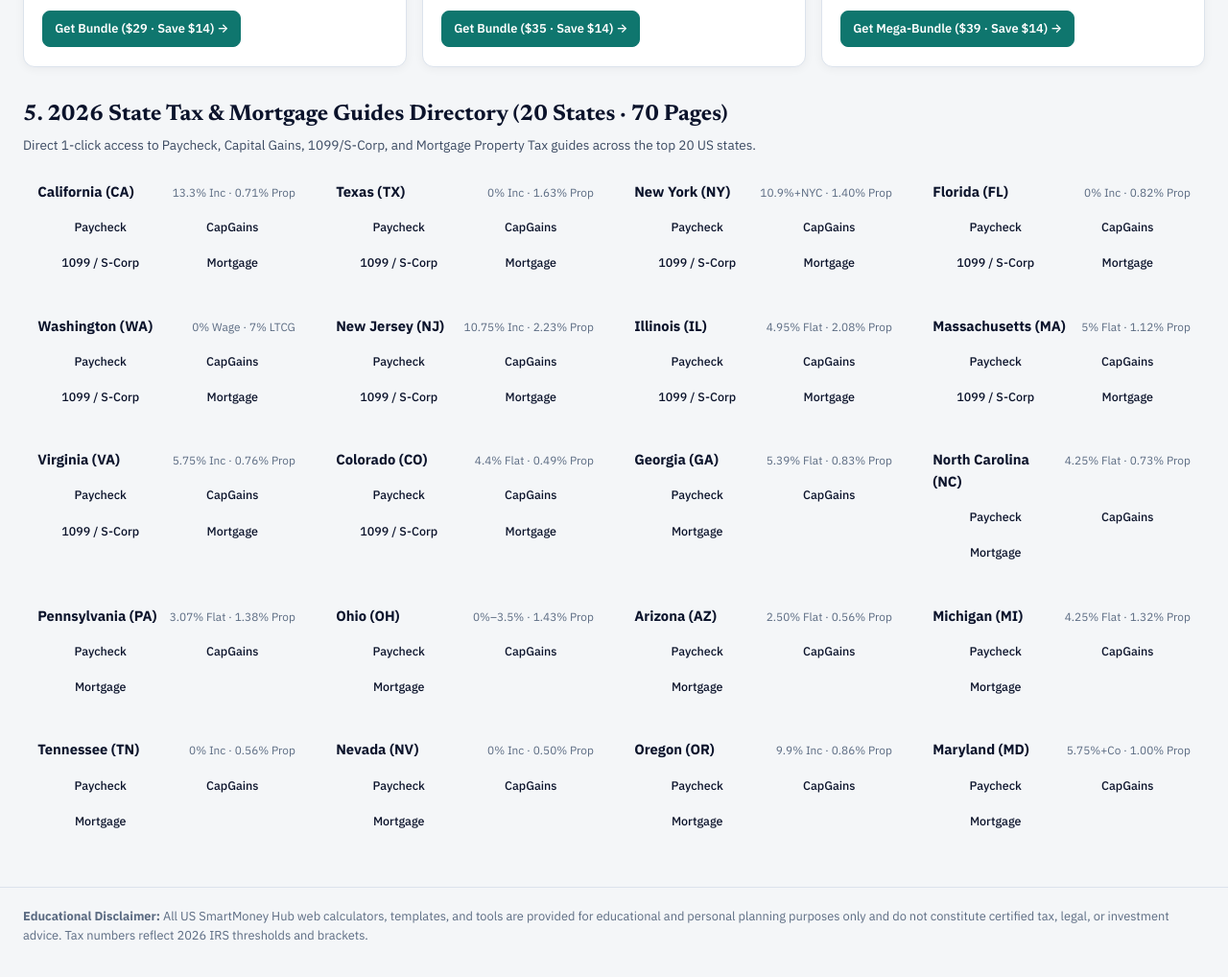
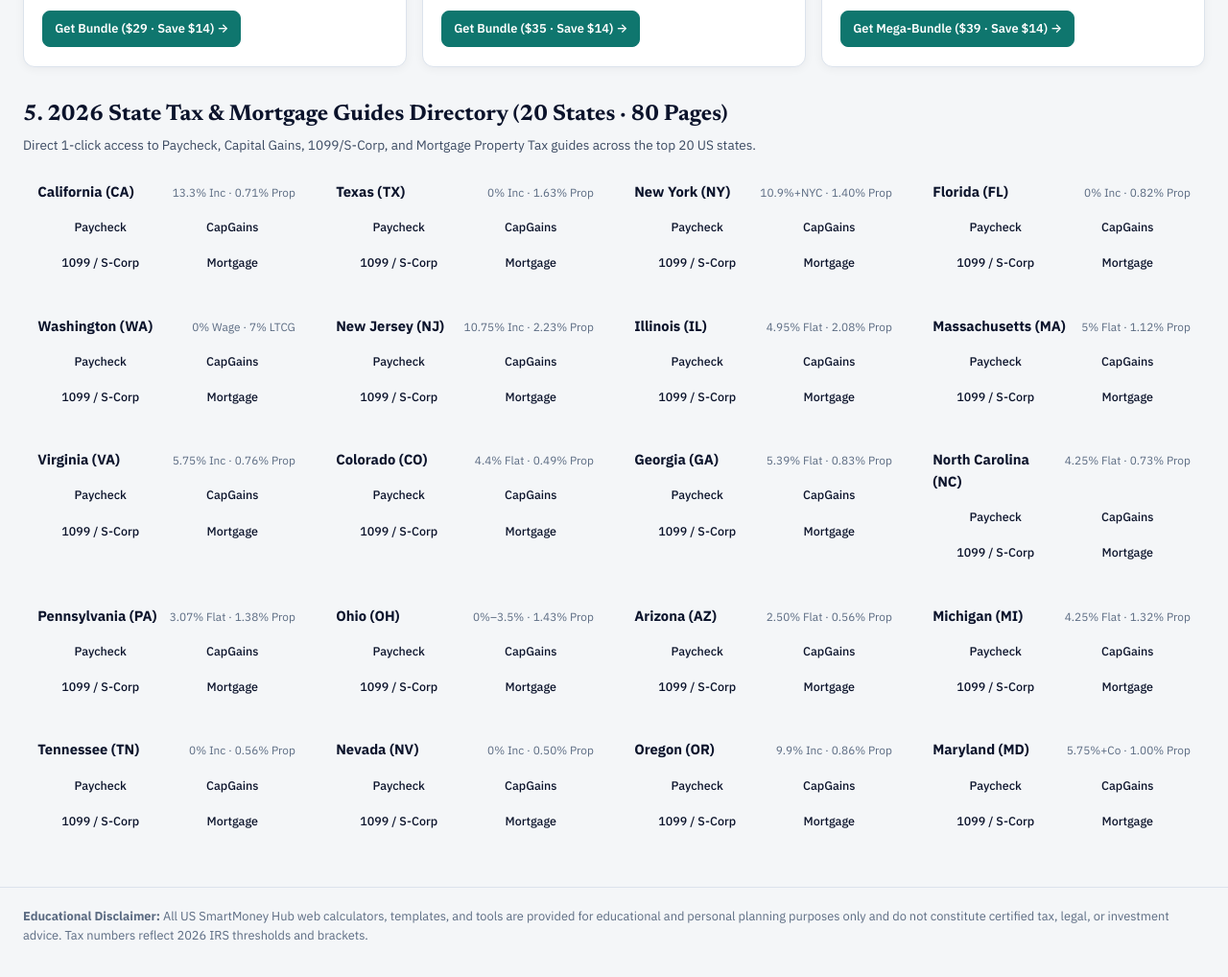
Before and after one commit to Dinhduy2702/us-finance-toolkit-hub, a plain HTML site: page index.html in a window 1280 px wide. Shown: the part 3428-4446 px from the top of the page at 96% size. Drawn offline with Linux system fonts and the light colour scheme.

Commit message:
feat(seo): complete 80-page State Directory on Hub (20 US states x 4 verticals)

```diff
--- a/index.html
+++ b/index.html
@@ -113,7 +113,7 @@
     <section class="state-dir-section" id="sec-states" aria-label="2026 State Tax and Mortgage Guides Directory">
       <div class="section-head">
         <div>
-          <h2>5. 2026 State Tax &amp; Mortgage Guides Directory (20 States · 70 Pages)</h2>
+          <h2>5. 2026 State Tax &amp; Mortgage Guides Directory (20 States · 80 Pages)</h2>
           <p class="section-sub">Direct 1-click access to Paycheck, Capital Gains, 1099/S-Corp, and Mortgage Property Tax guides across the top 20 US states.</p>
         </div>
       </div>
@@ -247,6 +247,7 @@
           <div class="state-dir-links">
             <a href="https://dinhduy2702.github.io/us-smart-money-calculators/states/georgia-paycheck-tax-2026.html" target="_blank" rel="noopener noreferrer">Paycheck</a>
             <a href="https://dinhduy2702.github.io/us-capgain-tax-calculator/states/georgia-capital-gains-tax-2026.html" target="_blank" rel="noopener noreferrer">CapGains</a>
+            <a href="https://dinhduy2702.github.io/us-solotax-planner/states/georgia-1099-tax-2026.html" target="_blank" rel="noopener noreferrer">1099 / S-Corp</a>
             <a href="https://dinhduy2702.github.io/us-mortgage-rent-vs-buy-calculator/states/georgia-mortgage-property-tax-2026.html" target="_blank" rel="noopener noreferrer">Mortgage</a>
           </div>
         </div>
@@ -258,6 +259,7 @@
           <div class="state-dir-links">
             <a href="https://dinhduy2702.github.io/us-smart-money-calculators/states/north-carolina-paycheck-tax-2026.html" target="_blank" rel="noopener noreferrer">Paycheck</a>
             <a href="https://dinhduy2702.github.io/us-capgain-tax-calculator/states/north-carolina-capital-gains-tax-2026.html" target="_blank" rel="noopener noreferrer">CapGains</a>
+            <a href="https://dinhduy2702.github.io/us-solotax-planner/states/north-carolina-1099-tax-2026.html" target="_blank" rel="noopener noreferrer">1099 / S-Corp</a>
             <a href="https://dinhduy2702.github.io/us-mortgage-rent-vs-buy-calculator/states/north-carolina-mortgage-property-tax-2026.html" target="_blank" rel="noopener noreferrer">Mortgage</a>
           </div>
         </div>
@@ -269,6 +271,7 @@
           <div class="state-dir-links">
             <a href="https://dinhduy2702.github.io/us-smart-money-calculators/states/pennsylvania-paycheck-tax-2026.html" target="_blank" rel="noopener noreferrer">Paycheck</a>
             <a href="https://dinhduy2702.github.io/us-capgain-tax-calculator/states/pennsylvania-capital-gains-tax-2026.html" target="_blank" rel="noopener noreferrer">CapGains</a>
+            <a href="https://dinhduy2702.github.io/us-solotax-planner/states/pennsylvania-1099-tax-2026.html" target="_blank" rel="noopener noreferrer">1099 / S-Corp</a>
             <a href="https://dinhduy2702.github.io/us-mortgage-rent-vs-buy-calculator/states/pennsylvania-mortgage-property-tax-2026.html" target="_blank" rel="noopener noreferrer">Mortgage</a>
           </div>
         </div>
@@ -280,6 +283,7 @@
           <div class="state-dir-links">
             <a href="https://dinhduy2702.github.io/us-smart-money-calculators/states/ohio-paycheck-tax-2026.html" target="_blank" rel="noopener noreferrer">Paycheck</a>
             <a href="https://dinhduy2702.github.io/us-capgain-tax-calculator/states/ohio-capital-gains-tax-2026.html" target="_blank" rel="noopener noreferrer">CapGains</a>
+            <a href="https://dinhduy2702.github.io/us-solotax-planner/states/ohio-1099-tax-2026.html" target="_blank" rel="noopener noreferrer">1099 / S-Corp</a>
             <a href="https://dinhduy2702.github.io/us-mortgage-rent-vs-buy-calculator/states/ohio-mortgage-property-tax-2026.html" target="_blank" rel="noopener noreferrer">Mortgage</a>
           </div>
         </div>
@@ -291,6 +295,7 @@
           <div class="state-dir-links">
             <a href="https://dinhduy2702.github.io/us-smart-money-calculators/states/arizona-paycheck-tax-2026.html" target="_blank" rel="noopener noreferrer">Paycheck</a>
             <a href="https://dinhduy2702.github.io/us-capgain-tax-calculator/states/arizona-capital-gains-tax-2026.html" target="_blank" rel="noopener noreferrer">CapGains</a>
+            <a href="https://dinhduy2702.github.io/us-solotax-planner/states/arizona-1099-tax-2026.html" target="_blank" rel="noopener noreferrer">1099 / S-Corp</a>
             <a href="https://dinhduy2702.github.io/us-mortgage-rent-vs-buy-calculator/states/arizona-mortgage-property-tax-2026.html" target="_blank" rel="noopener noreferrer">Mortgage</a>
           </div>
         </div>
@@ -302,6 +307,7 @@
           <div class="state-dir-links">
             <a href="https://dinhduy2702.github.io/us-smart-money-calculators/states/michigan-paycheck-tax-2026.html" target="_blank" rel="noopener noreferrer">Paycheck</a>
             <a href="https://dinhduy2702.github.io/us-capgain-tax-calculator/states/michigan-capital-gains-tax-2026.html" target="_blank" rel="noopener noreferrer">CapGains</a>
+            <a href="https://dinhduy2702.github.io/us-solotax-planner/states/michigan-1099-tax-2026.html" target="_blank" rel="noopener noreferrer">1099 / S-Corp</a>
             <a href="https://dinhduy2702.github.io/us-mortgage-rent-vs-buy-calculator/states/michigan-mortgage-property-tax-2026.html" target="_blank" rel="noopener noreferrer">Mortgage</a>
           </div>
         </div>
@@ -313,6 +319,7 @@
           <div class="state-dir-links">
             <a href="https://dinhduy2702.github.io/us-smart-money-calculators/states/tennessee-paycheck-tax-2026.html" target="_blank" rel="noopener noreferrer">Paycheck</a>
             <a href="https://dinhduy2702.github.io/us-capgain-tax-calculator/states/tennessee-capital-gains-tax-2026.html" target="_blank" rel="noopener noreferrer">CapGains</a>
+            <a href="https://dinhduy2702.github.io/us-solotax-planner/states/tennessee-1099-tax-2026.html" target="_blank" rel="noopener noreferrer">1099 / S-Corp</a>
             <a href="https://dinhduy2702.github.io/us-mortgage-rent-vs-buy-calculator/states/tennessee-mortgage-property-tax-2026.html" target="_blank" rel="noopener noreferrer">Mortgage</a>
           </div>
         </div>
@@ -324,6 +331,7 @@
           <div class="state-dir-links">
             <a href="https://dinhduy2702.github.io/us-smart-money-calculators/states/nevada-paycheck-tax-2026.html" target="_blank" rel="noopener noreferrer">Paycheck</a>
             <a href="https://dinhduy2702.github.io/us-capgain-tax-calculator/states/nevada-capital-gains-tax-2026.html" target="_blank" rel="noopener noreferrer">CapGains</a>
+            <a href="https://dinhduy2702.github.io/us-solotax-planner/states/nevada-1099-tax-2026.html" target="_blank" rel="noopener noreferrer">1099 / S-Corp</a>
             <a href="https://dinhduy2702.github.io/us-mortgage-rent-vs-buy-calculator/states/nevada-mortgage-property-tax-2026.html" target="_blank" rel="noopener noreferrer">Mortgage</a>
           </div>
         </div>
@@ -335,6 +343,7 @@
           <div class="state-dir-links">
             <a href="https://dinhduy2702.github.io/us-smart-money-calculators/states/oregon-paycheck-tax-2026.html" target="_blank" rel="noopener noreferrer">Paycheck</a>
             <a href="https://dinhduy2702.github.io/us-capgain-tax-calculator/states/oregon-capital-gains-tax-2026.html" target="_blank" rel="noopener noreferrer">CapGains</a>
+            <a href="https://dinhduy2702.github.io/us-solotax-planner/states/oregon-1099-tax-2026.html" target="_blank" rel="noopener noreferrer">1099 / S-Corp</a>
             <a href="https://dinhduy2702.github.io/us-mortgage-rent-vs-buy-calculator/states/oregon-mortgage-property-tax-2026.html" target="_blank" rel="noopener noreferrer">Mortgage</a>
           </div>
         </div>
@@ -346,6 +355,7 @@
           <div class="state-dir-links">
             <a href="https://dinhduy2702.github.io/us-smart-money-calculators/states/maryland-paycheck-tax-2026.html" target="_blank" rel="noopener noreferrer">Paycheck</a>
             <a href="https://dinhduy2702.github.io/us-capgain-tax-calculator/states/maryland-capital-gains-tax-2026.html" target="_blank" rel="noopener noreferrer">CapGains</a>
+            <a href="https://dinhduy2702.github.io/us-solotax-planner/states/maryland-1099-tax-2026.html" target="_blank" rel="noopener noreferrer">1099 / S-Corp</a>
             <a href="https://dinhduy2702.github.io/us-mortgage-rent-vs-buy-calculator/states/maryland-mortgage-property-tax-2026.html" target="_blank" rel="noopener noreferrer">Mortgage</a>
           </div>
         </div>
```
